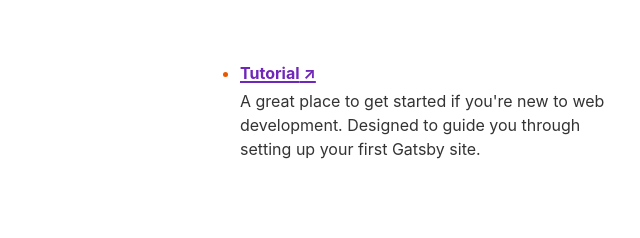
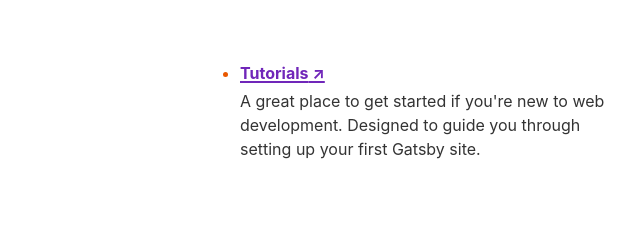
Before and after one commit to demobfor/gatsby-starter-default, a Gatsby site: page / in a window 1280 px wide. Shown: the part 313-551 px from the top of the page, 0-640 px from the left. Built offline with nearby package versions, Linux system fonts and the light colour scheme; Gatsby itself is replaced by a stand-in of ours.

Commit message:
Update index.js

```diff
--- a/src/pages/index.js
+++ b/src/pages/index.js
@@ -8,7 +8,7 @@ import * as styles from "../components/index.module.css"
 
 const links = [
   {
-    text: "Tutorial",
+    text: "Tutorials",
     url: "https://www.gatsbyjs.com/docs/tutorial",
     description:
       "A great place to get started if you're new to web development. Designed to guide you through setting up your first Gatsby site.",
```
